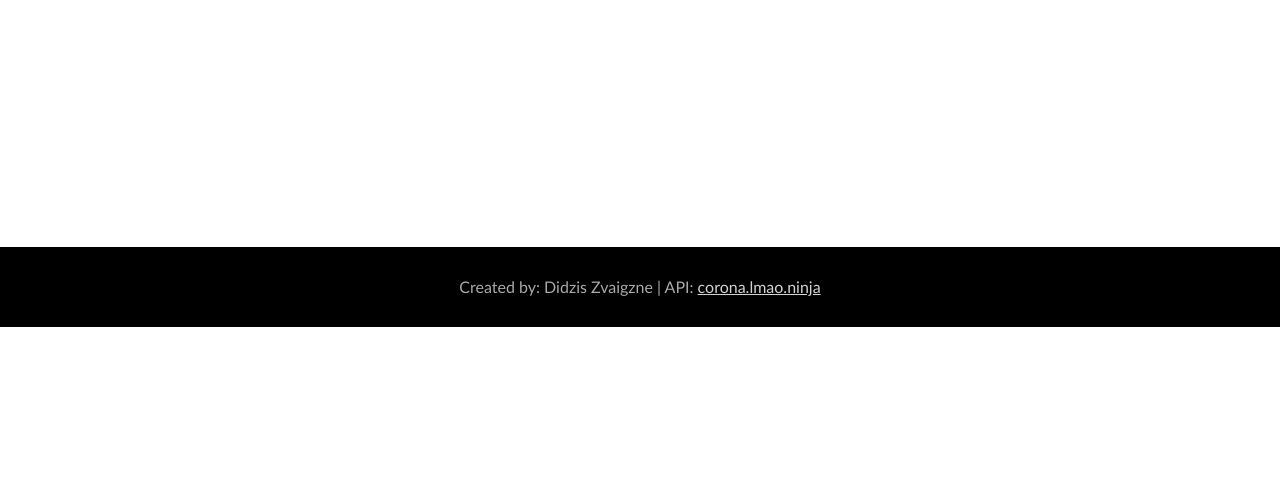
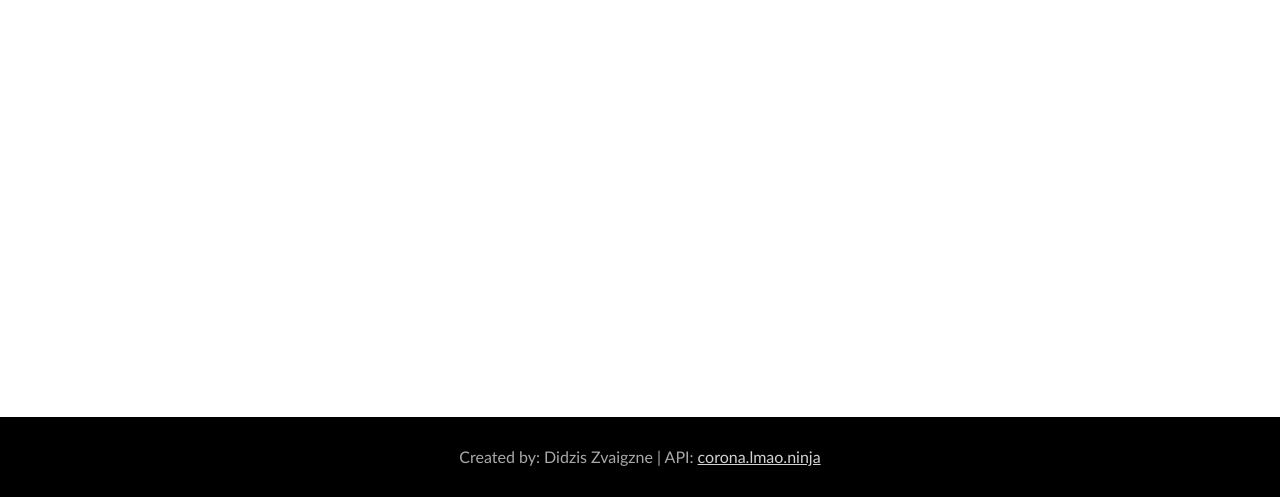
Before and after one commit to didzis1/COVID-19-Stats, a plain HTML site: page index.html in a window 1280 px wide. Shown: the part 438-935 px from the top of the page. Before the commit the page ends 800 px from the top, so only its background shows below. Drawn offline with nearby package versions, Linux system fonts and the light colour scheme; no server answers.

Commit message:
Update css.css

```diff
--- a/css/css.css
+++ b/css/css.css
@@ -149,7 +149,7 @@ h4 {
 
 #searchGraphDiv {
     width: 60%;
-    height: auto;
+    height: 40vh;
     margin: auto;
 }
 
```
